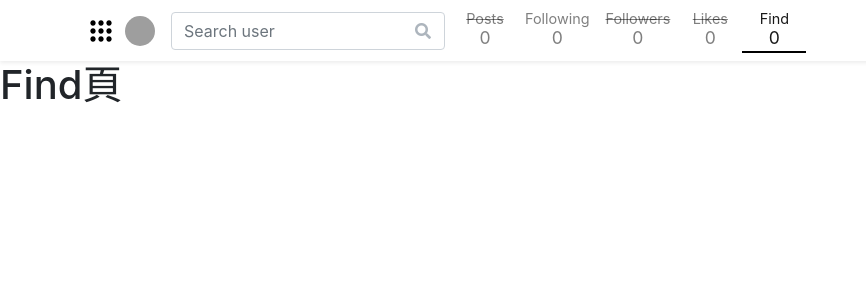
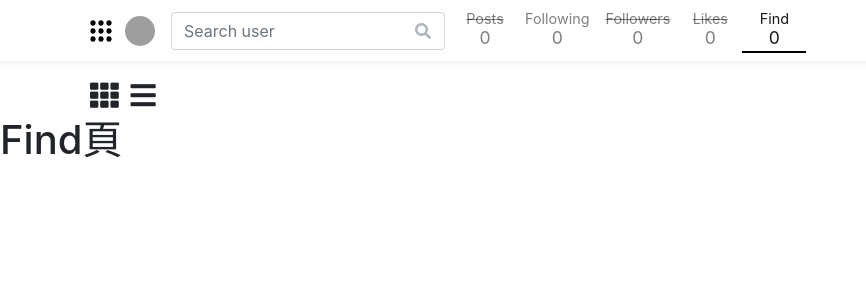
Before and after one commit to Lastor-Chen/sns_userlist_vue, a Vue app: page /#/find in a window 1280 px wide. Shown: the top 300 px of the page, without its empty margins (0-866 px from the left). Built offline with nearby package versions, Linux system fonts and the light colour scheme; grey boxes are pictures that could not be loaded.

Commit message:
[加入] 組件 ModeBar

```diff
--- a/src/App.vue
+++ b/src/App.vue
@@ -1,6 +1,7 @@
 <template>
   <div id="app">
     <Navbar/>
+    <ModeBar/>
     <router-view/>
   </div>
 </template>
@@ -9,11 +10,13 @@
 import 'bootstrap'
 import 'bootstrap/dist/css/bootstrap.min.css'
 import Navbar from './components/Navbar.vue'
+import ModeBar from './components/ModeBar.vue'
 
 export default {
   name: 'App',
   components: {
-    Navbar
+    Navbar,
+    ModeBar
   }
 }
 </script>
--- /dev/null
+++ b/src/components/ModeBar.vue
@@ -0,0 +1,30 @@
+<template>
+  <div class="container mt-3">
+    <div class="d-flex align-items-center">
+      <!-- list mode toggler -->
+      <div id="list-mode" class="nav mr-3">
+        <i class="fas fa-th p-1" data-mode="card"></i>
+        <i class="fas fa-bars p-1" data-mode="list"></i>
+      </div>
+
+      <!-- Search result info -->
+      <p id="search-info" class="mb-0 text-muted"></p>
+    </div>
+  </div>
+</template>
+
+<style scoped>
+#list-mode i {
+  font-size: 1.8rem;
+  cursor: pointer;
+  text-align: center;
+
+  /* 加入一個透明邊框, 讓active切換時畫面不會抖動 */
+  border-radius: 10%;
+  border: 1px solid transparent;
+}
+
+#list-mode i.fa-bars {
+  width: 38.8px;
+}
+</style>
```
